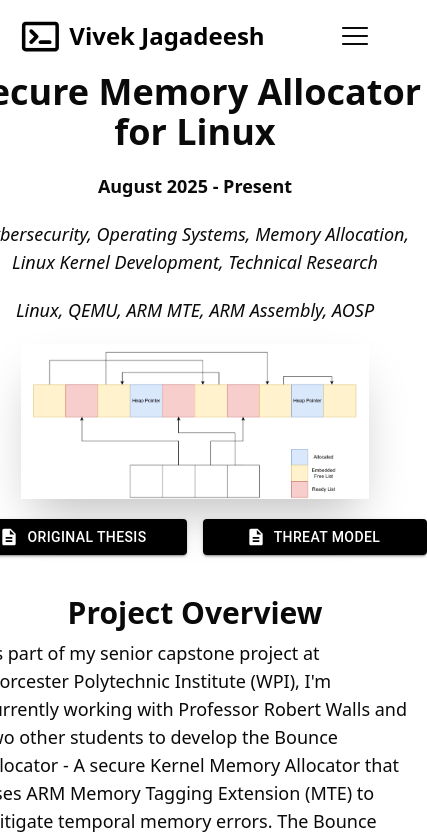
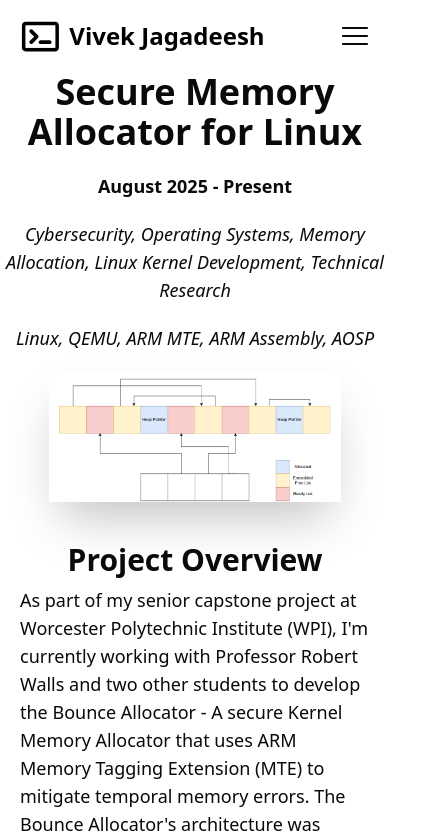
Before and after one commit to vivekjag1/portfolioWebsite, a React (Vite) app: page /secureMalloc in a window 390 px wide. Shown: the top 840 px of the page, 427 px wide, since content can reach past the window. Built offline with nearby package versions, Linux system fonts and the light colour scheme.

Commit message:
hotfix mobile spacing

```diff
--- a/src/main.tsx
+++ b/src/main.tsx
@@ -9,6 +9,18 @@ import SoftEngProject from '../src/routes/SoftEngProject.tsx';
 import TACompanionProject from '../src/routes/TACompanionProject.tsx';
 import MLBClassifier from '../src/routes/MLBClassifier.tsx';
 import Bounce from './routes/Bounce.tsx';
+
+import { Navigate } from 'react-router-dom';
+
+function SillyRedirect() {
+  window.location.replace('https://cnn.com');
+  return null;
+}
+
+// In your route config
+
+
+
 const router = createBrowserRouter([
   {
     path: '/',
@@ -46,6 +58,10 @@ const router = createBrowserRouter([
         path: '/secureMalloc',
         element: <Bounce />,
       },
+      {
+        path:"/silly",
+        element: <SillyRedirect/>
+      }
     ],
   },
 ]);
--- a/src/routes/Bounce.tsx
+++ b/src/routes/Bounce.tsx
@@ -32,21 +32,6 @@ export default function Bounce(){
         </Stack>
       </div>
 
-      <div className="md:hidden sm:flex">
-        <div className="flex justify-center">
-        <Stack spacing={2} direction="row" className="items-center mt-5">
-          <Button href="https://digital.wpi.edu/concern/etds/sx61dq722?locale=en" target="_blank" variant="contained"
-                  startIcon={<DescriptionIcon/>}
-                  sx={{"&.MuiButtonBase-root:hover": {backgroundColor: "black"}, width: "14rem", bgcolor: 'black'}}
-                  className="mr-4 hover:bg-black"> Original Thesis</Button>
-          <Button href="https://zplin.me/papers/DirtyCred.pdf" target="_blank" variant="contained"
-                  startIcon={<DescriptionIcon/>}
-                  sx={{"&.MuiButtonBase-root:hover": {backgroundColor: "black"}, width: "14rem", bgcolor: 'black'}}
-                  className="mr-4 hover:bg-black"> Threat Model</Button>
-
-        </Stack>
-        </div>
-      </div>
 
 
       <h1 className="mb-2 mt-10 text-3xl font-bold font-arial">Project Overview</h1>
```
